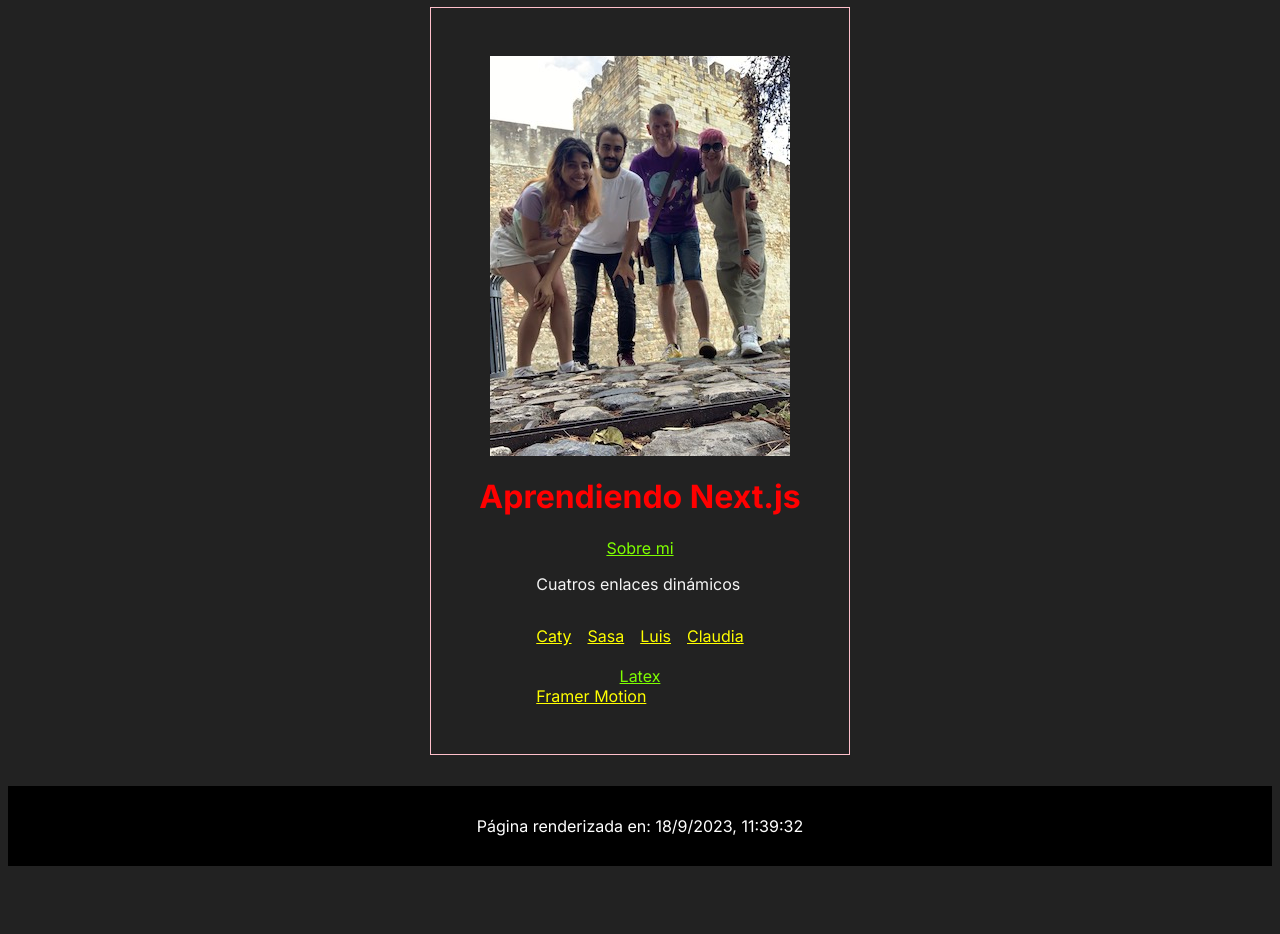
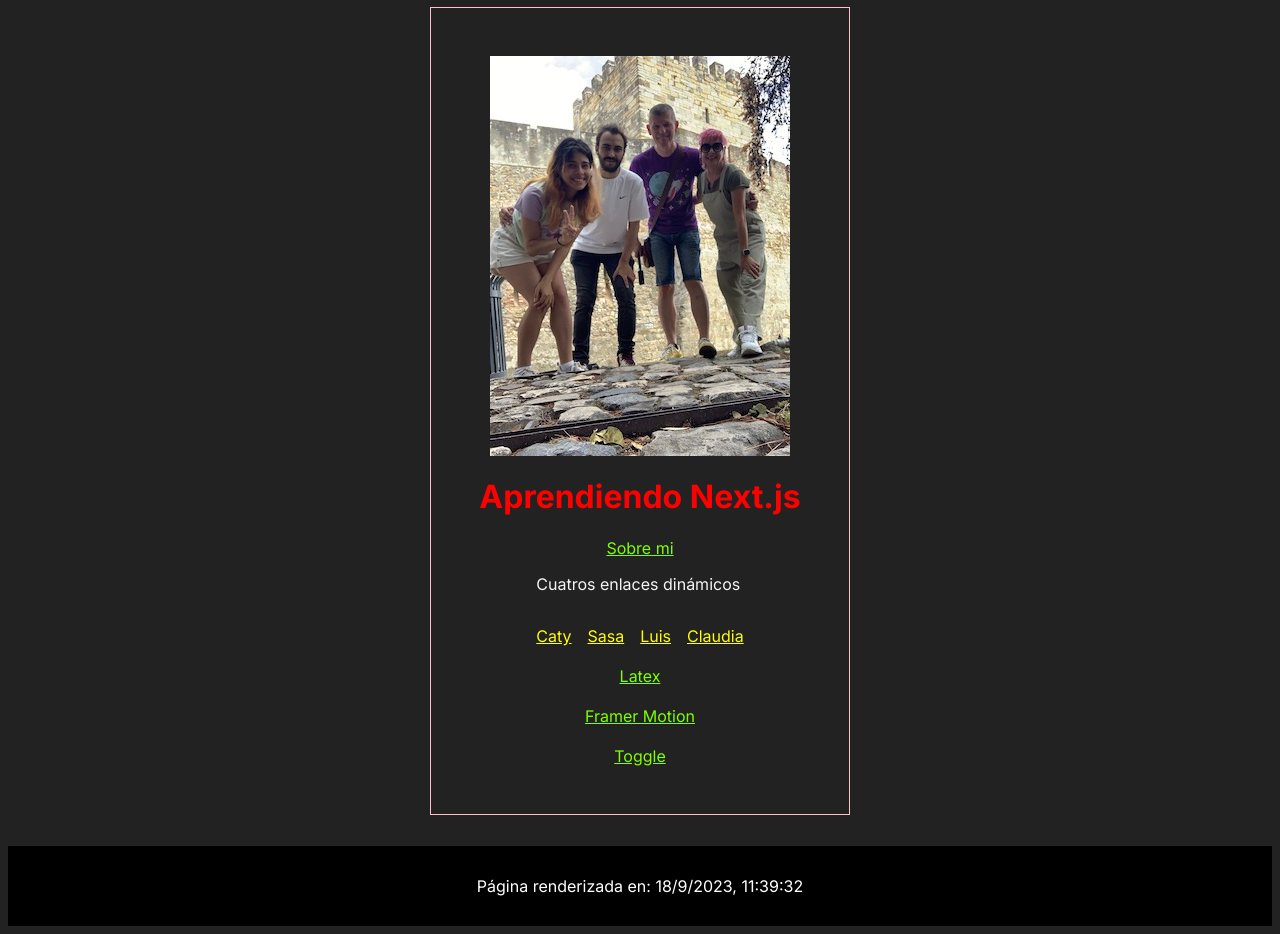
Before and after one commit to catharygr/aprendiendo-next-framework, a Next.js app: page / in a window 1280 px wide. Before the commit the page ends 874 px from the top, so only its background shows below. Built offline with nearby package versions, Linux system fonts and the light colour scheme.

Commit message:
Practicando libreria Framer motion en un Toggle

```diff
--- a/src/app/page.js
+++ b/src/app/page.js
@@ -26,7 +26,14 @@ export default function Home() {
         <Link className={styles.about} href={"/latex"}>
           Latex
         </Link>
-        <Link href={"/framer"}>Framer Motion</Link>
+        <br />
+        <Link className={styles.about} href={"/framer"}>
+          Framer Motion
+        </Link>
+        <br />
+        <Link className={styles.about} href={"/toggle"}>
+          Toggle
+        </Link>
       </div>
     </main>
   );
```
Also changed, not shown: src/app/toggle/page.js (added, +13 -0 lines), src/app/toggle/toggle.module.css (added).
